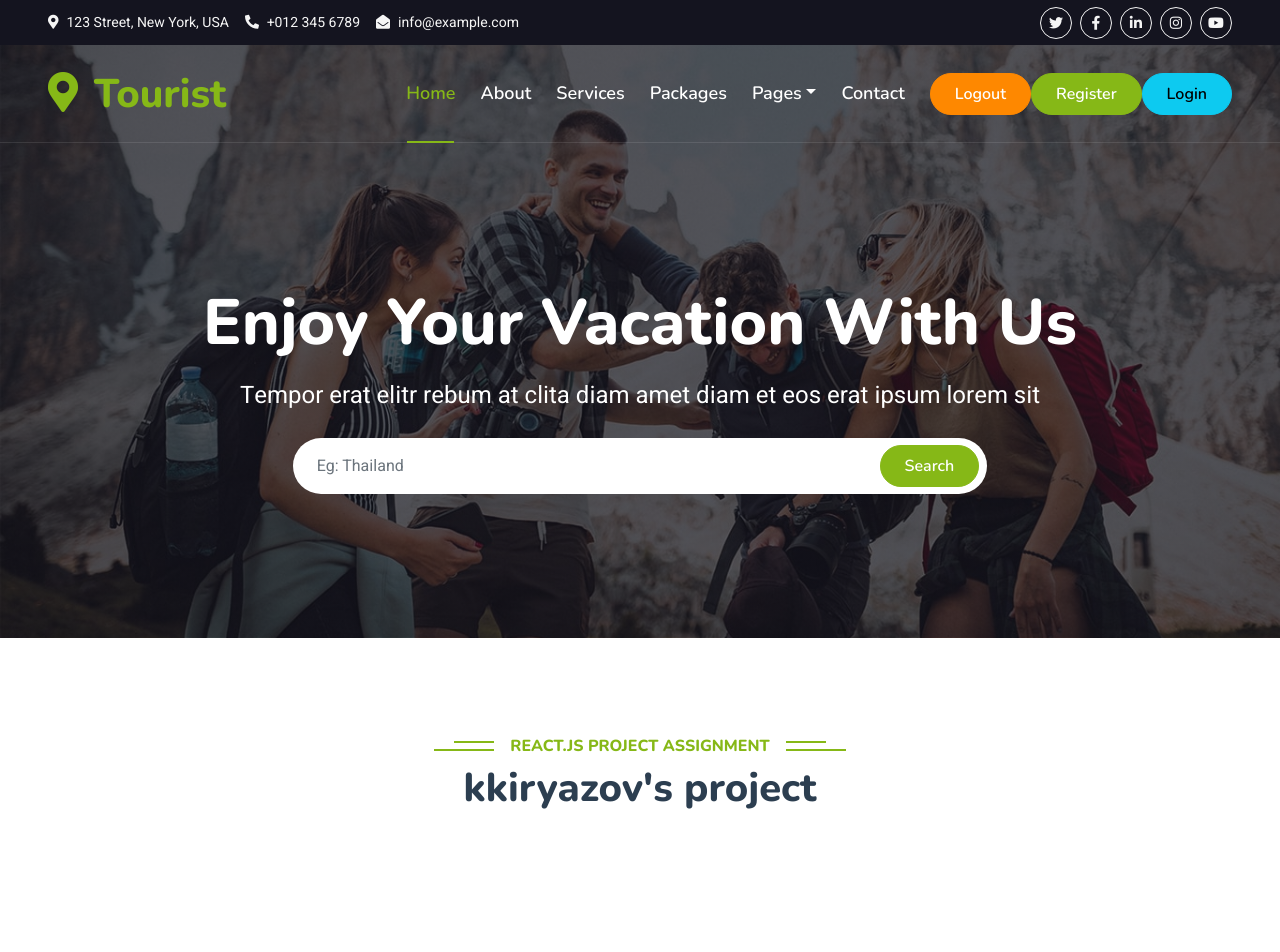
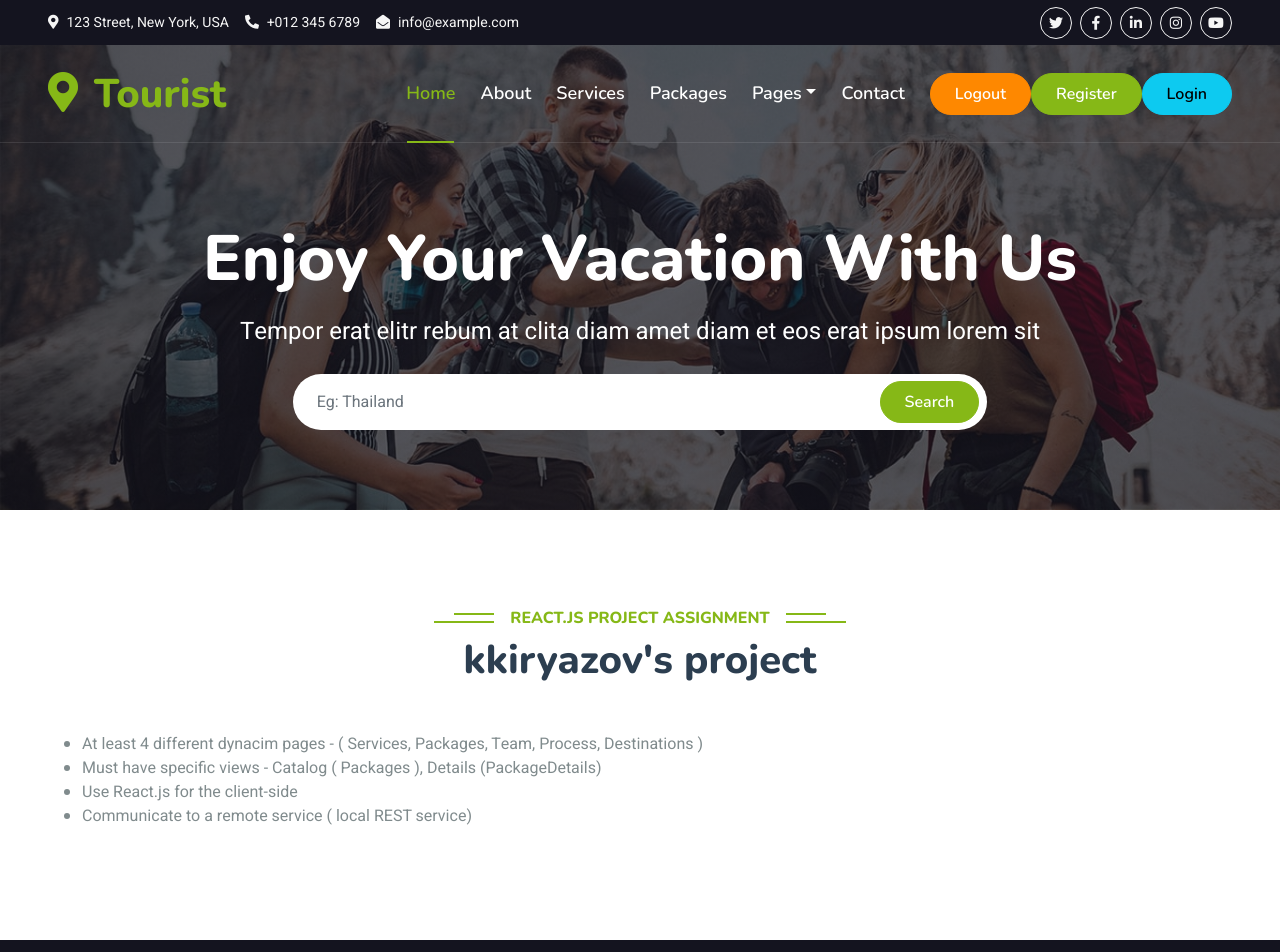
Before and after one commit to kiryazovkosta/travel-arency-react, a React (Vite) app in the folder client/: page / in a window 1280 px wide. Shown: the top 952 px of the page. Built offline with nearby package versions, Linux system fonts and the light colour scheme.

Commit message:
Fetch processes from local REST servie. Add ProcessItem component

```diff
--- a/client/public/css/style.css
+++ b/client/public/css/style.css
@@ -445,3 +445,8 @@
 .list-item-record {
     padding-top: 16px;
 }
+
+.navbar-image {
+    padding-top:1rem !important;
+    padding-bottom:1rem !important
+}
--- a/client/src/components/home/Home.jsx
+++ b/client/src/components/home/Home.jsx
@@ -6,6 +6,15 @@ function Home(){
                     <h6 className="section-title bg-white text-center text-primary px-3">React.js Project Assignment</h6>
                     <h1 className="mb-5">kkiryazov's project</h1>
                 </div>
+
+                <div className="row gy-5 gx-4 justify-content-center">
+                    <ul>
+                        <li>At least 4 different dynacim pages - ( Services, Packages, Team, Process, Destinations  ) </li>
+                        <li>Must have specific views - Catalog ( Packages ), Details (PackageDetails) </li>
+                        <li>Use React.js for the client-side</li>
+                        <li>Communicate to a remote service ( local REST service)</li>
+                    </ul>
+                </div>
             </div>
         </div>
     )
--- a/client/src/components/navbar/Navbar.jsx
+++ b/client/src/components/navbar/Navbar.jsx
@@ -35,8 +35,8 @@ function Navbar() {
                 </div>
             </nav>
 
-            <div className="container-fluid bg-primary py-5 mb-5 hero-header">
-                <div className="container py-5">
+            <div className="container-fluid bg-primary navbar-image mb-5 hero-header">
+                <div className="container navbar-image">
                     <div className="row justify-content-center py-5">
                         <div className="col-lg-10 pt-lg-5 mt-lg-5 text-center">
                             <h1 className="display-3 text-white mb-3 animated slideInDown">Enjoy Your Vacation With Us</h1>
--- a/client/src/components/process/Process.jsx
+++ b/client/src/components/process/Process.jsx
@@ -1,4 +1,20 @@
+import { useEffect, useState } from "react";
+
+import ProcessItem from "./process-item/ProcessItem";
+
+import * as processService from '../../services/processService'
+
 function Process() {
+
+    const [processes, setProcesses] = useState([]);
+
+    useEffect( () => {
+        processService.getAll()
+            .then(setProcesses);
+    }, [])
+
+    console.log(processes);
+
     return (
         <div className="container-xxl py-5">
             <div className="container">
@@ -7,39 +23,7 @@ function Process() {
                     <h1 className="mb-5">3 Easy Steps</h1>
                 </div>
                 <div className="row gy-5 gx-4 justify-content-center">
-                    <div className="col-lg-4 col-sm-6 text-center pt-4 wow fadeInUp" data-wow-delay="0.1s">
-                        <div className="position-relative border border-primary pt-5 pb-4 px-4">
-                            <div className="d-inline-flex align-items-center justify-content-center bg-primary rounded-circle position-absolute top-0 start-50 translate-middle shadow" style={{ width: "100px", height: "100px" }}>
-                                <i className="fa fa-globe fa-3x text-white"></i>
-                            </div>
-                            <h5 className="mt-4">Choose A Destination</h5>
-                            <hr className="w-25 mx-auto bg-primary mb-1" />
-                            <hr className="w-50 mx-auto bg-primary mt-0" />
-                            <p className="mb-0">Tempor erat elitr rebum clita dolor diam ipsum sit diam amet diam eos erat ipsum et lorem et sit sed stet lorem sit</p>
-                        </div>
-                    </div>
-                    <div className="col-lg-4 col-sm-6 text-center pt-4 wow fadeInUp" data-wow-delay="0.3s">
-                        <div className="position-relative border border-primary pt-5 pb-4 px-4">
-                            <div className="d-inline-flex align-items-center justify-content-center bg-primary rounded-circle position-absolute top-0 start-50 translate-middle shadow" style={{ width: "100px", height: "100px" }}>
-                                <i className="fa fa-dollar-sign fa-3x text-white"></i>
-                            </div>
-                            <h5 className="mt-4">Pay Online</h5>
-                            <hr className="w-25 mx-auto bg-primary mb-1" />
-                            <hr className="w-50 mx-auto bg-primary mt-0" />
-                            <p className="mb-0">Tempor erat elitr rebum clita dolor diam ipsum sit diam amet diam eos erat ipsum et lorem et sit sed stet lorem sit</p>
-                        </div>
-                    </div>
-                    <div className="col-lg-4 col-sm-6 text-center pt-4 wow fadeInUp" data-wow-delay="0.5s">
-                        <div className="position-relative border border-primary pt-5 pb-4 px-4">
-                            <div className="d-inline-flex align-items-center justify-content-center bg-primary rounded-circle position-absolute top-0 start-50 translate-middle shadow" style={{ width: "100px", height: "100px" }}>
-                                <i className="fa fa-plane fa-3x text-white"></i>
-                            </div>
-                            <h5 className="mt-4">Fly Today</h5>
-                            <hr className="w-25 mx-auto bg-primary mb-1" />
-                            <hr className="w-50 mx-auto bg-primary mt-0" />
-                            <p className="mb-0">Tempor erat elitr rebum clita dolor diam ipsum sit diam amet diam eos erat ipsum et lorem et sit sed stet lorem sit</p>
-                        </div>
-                    </div>
+                    {processes.map( (p) => <ProcessItem key={p._id} {...p} />)}
                 </div>
             </div>
         </div>
--- /dev/null
+++ b/client/src/components/process/process-item/ProcessItem.jsx
@@ -0,0 +1,22 @@
+function ProcessItem({
+    step,
+    description,
+    icon,
+    wowDelay
+}) {
+    return (
+        <div className="col-lg-4 col-sm-6 text-center pt-4 wow fadeInUp" data-wow-delay={wowDelay}>
+        <div className="position-relative border border-primary pt-5 pb-4 px-4">
+            <div className="d-inline-flex align-items-center justify-content-center bg-primary rounded-circle position-absolute top-0 start-50 translate-middle shadow" style={{ width: "100px", height: "100px" }}>
+                <i className={icon}></i>
+            </div>
+            <h5 className="mt-4">{step}</h5>
+            <hr className="w-25 mx-auto bg-primary mb-1" />
+            <hr className="w-50 mx-auto bg-primary mt-0" />
+            <p className="mb-0">{description}</p>
+        </div>
+    </div>
+    )
+}
+
+export default ProcessItem;
--- /dev/null
+++ b/client/src/services/processService.js
@@ -0,0 +1,8 @@
+import * as httpClient from '../lib/request';
+
+const baseUrl = 'http://localhost:3030/jsonstore/processes';
+
+export const getAll = async () => {
+    const packages = await httpClient.get(baseUrl);
+    return Object.values(packages);
+};
```
Also changed, not shown: 1 other file (tests, documents, lock files or other folders).
